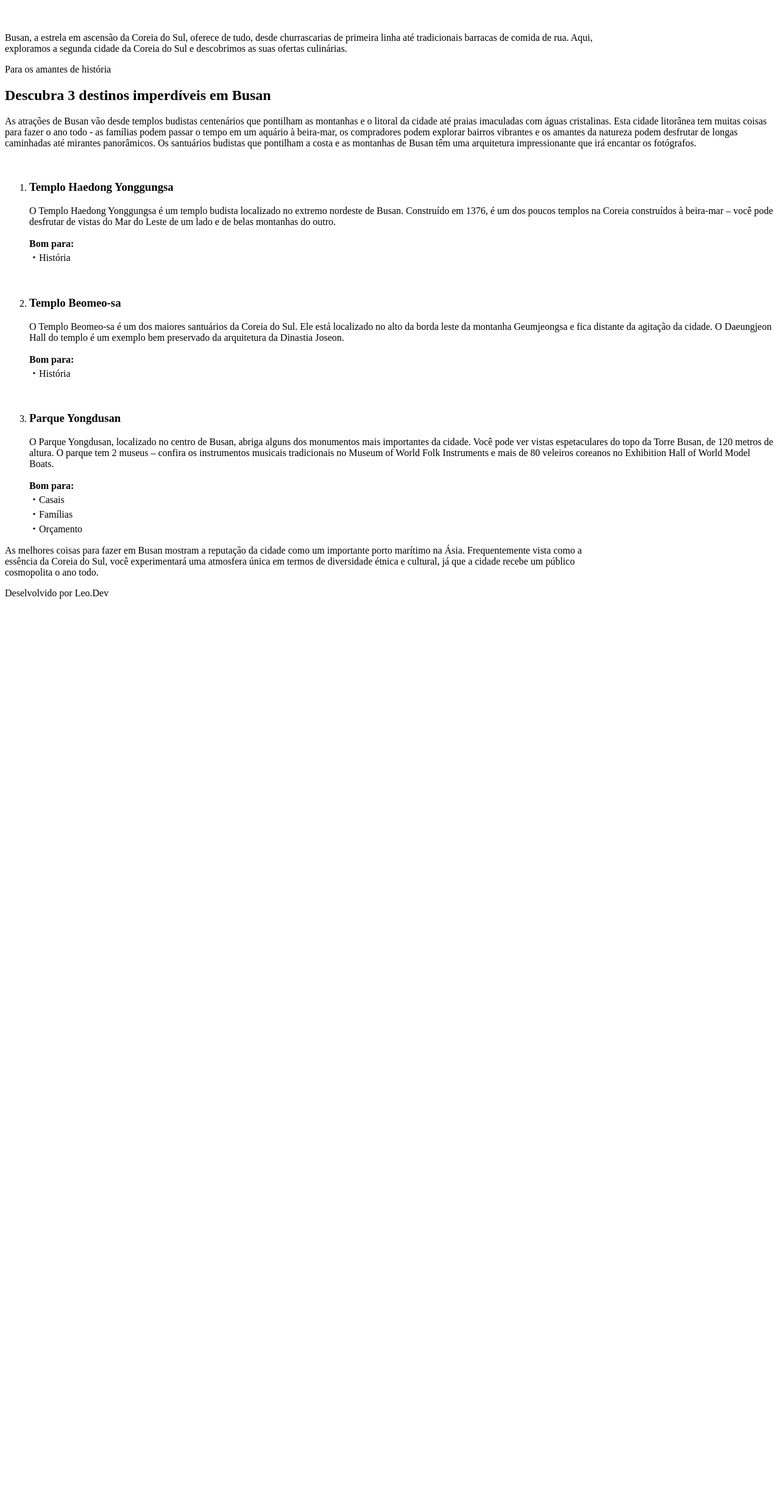
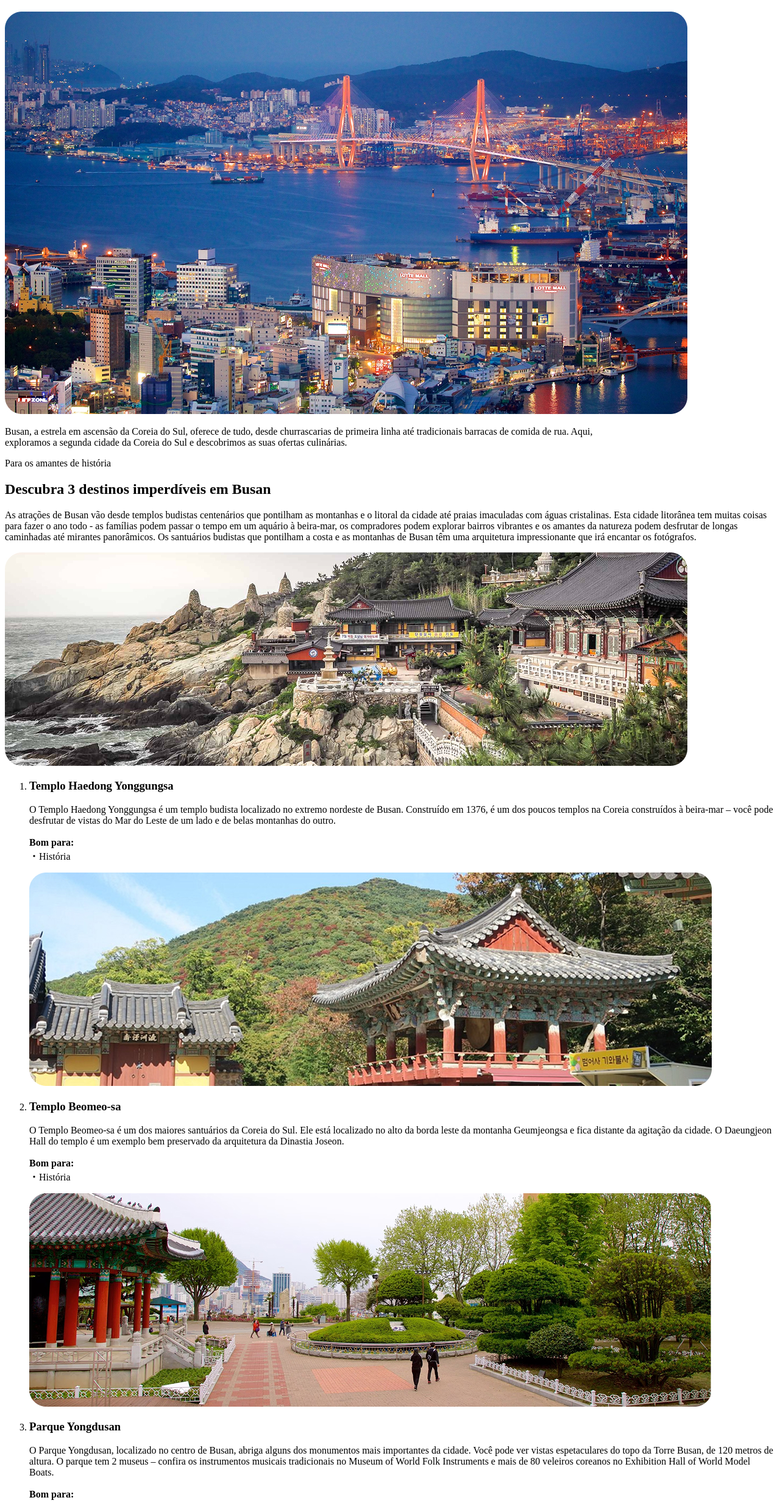
Before and after one commit to leonardopereira-coder/projeto-local-turistico, a plain HTML site: page index.html in a window 1280 px wide. Shown: the part 95-2560 px from the top of the page at 61% size. Before the commit the page ends 1085 px from the top, so only its background shows below. Drawn offline with Linux system fonts and the light colour scheme; files that its build step writes are made by us from their sources.

Commit message:
adicionando imagens e styles.css

```diff
--- a/index.html
+++ b/index.html
@@ -4,12 +4,13 @@
       <meta charset="UTF-8">
       <meta name="viewport" content="width=device-width, initial-scale=1.0">
       <title>Local Turístico</title>
+      <link rel="stylesheet" href="assets/style.css">
 </head>
 <body>
       <sction id="busan">
       <p class="headline">Sua próxima viagem:</p>
       <h1>Conheça Busan</h1>
-      <img src="" alt="">
+      <img src="assets/img1.jpg" alt="imagem de busan">
       <p>Busan, a estrela em ascensão da Coreia do Sul, oferece de tudo, desde churrascarias de primeira linha até tradicionais barracas de comida de rua. Aqui,<br> exploramos a segunda cidade da Coreia do Sul e descobrimos as suas ofertas culinárias.</p>
       </sction>
 
@@ -18,7 +19,7 @@
             <h2>Descubra 3 destinos imperdíveis em Busan</h2>
             <p>As atrações de Busan vão desde templos budistas centenários que pontilham as montanhas e o litoral da cidade até praias imaculadas com águas cristalinas. Esta cidade litorânea tem muitas coisas para fazer o ano todo - as famílias podem passar o tempo em um aquário à beira-mar, os compradores podem explorar bairros vibrantes e os amantes da natureza podem desfrutar de longas caminhadas até mirantes panorâmicos.
             Os santuários budistas que pontilham a costa e as montanhas de Busan têm uma arquitetura impressionante que irá encantar os fotógrafos.</p>
-            <img src="" alt="">
+            <img src="assets/img2.jpg" alt="imagem do templo haedong yonggungsa">
 
             <ol class="lista-destinos">
                   <li>
@@ -28,7 +29,7 @@
                         ・História</p>
                   </li>
 
-                  <img src="" alt="">
+                  <img src="assets/img3.jpg" alt="imagem do templo beomeo-sa">
 
                   <li>
                         <h3>Templo Beomeo-sa</h3>
@@ -38,7 +39,7 @@
                         </p>
                   </li>
 
-                  <img src="" alt="">
+                  <img src="assets/img4.jpg" alt="imagem do parque yongdusan">
 
                   <li>
                         <h3>Parque Yongdusan</h3>
```
Also changed, not shown: assets/img1.jpg (added), assets/img2.jpg (added), assets/img3.jpg (added), assets/img4.jpg (added), style.css (added).
